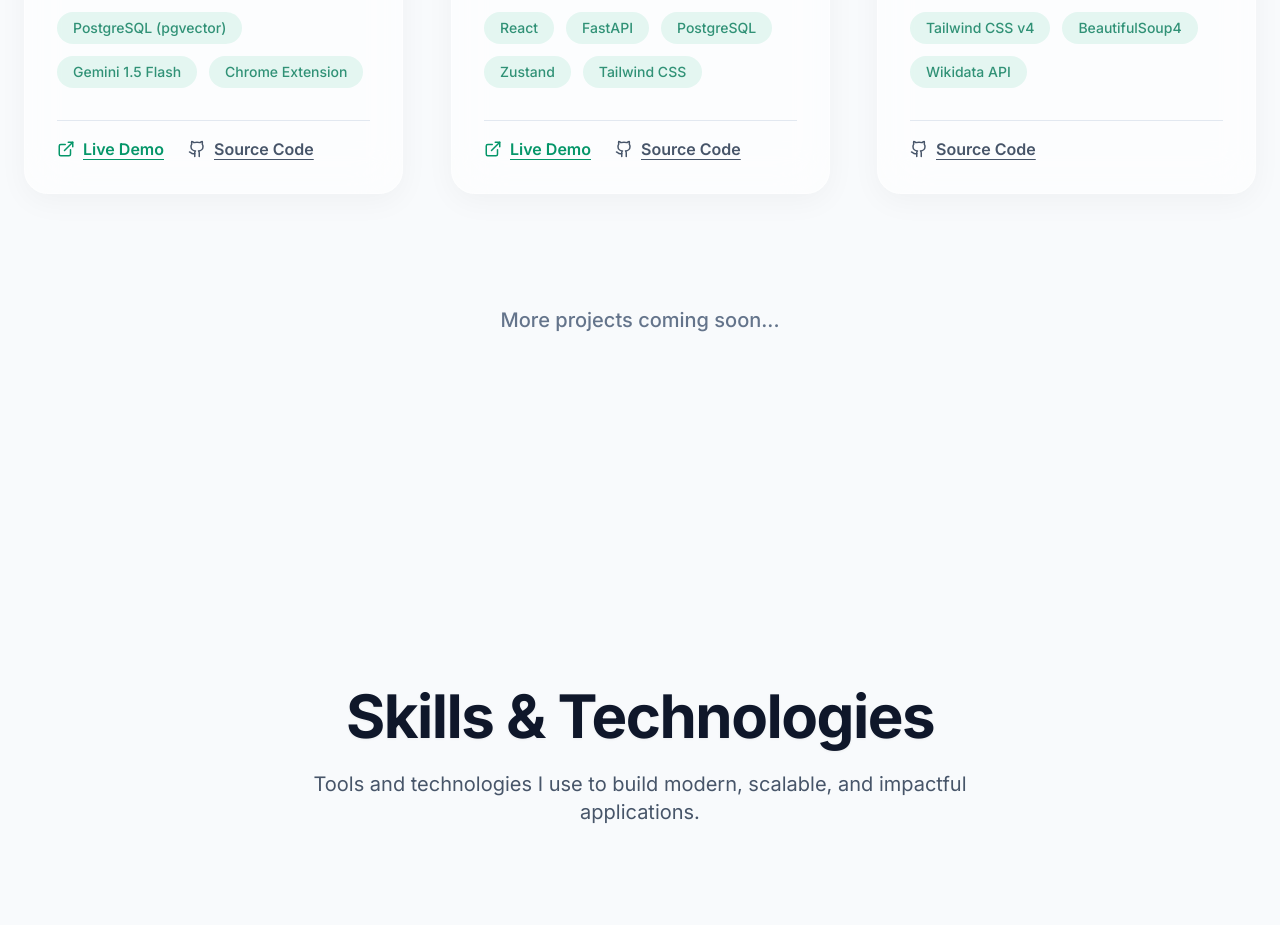
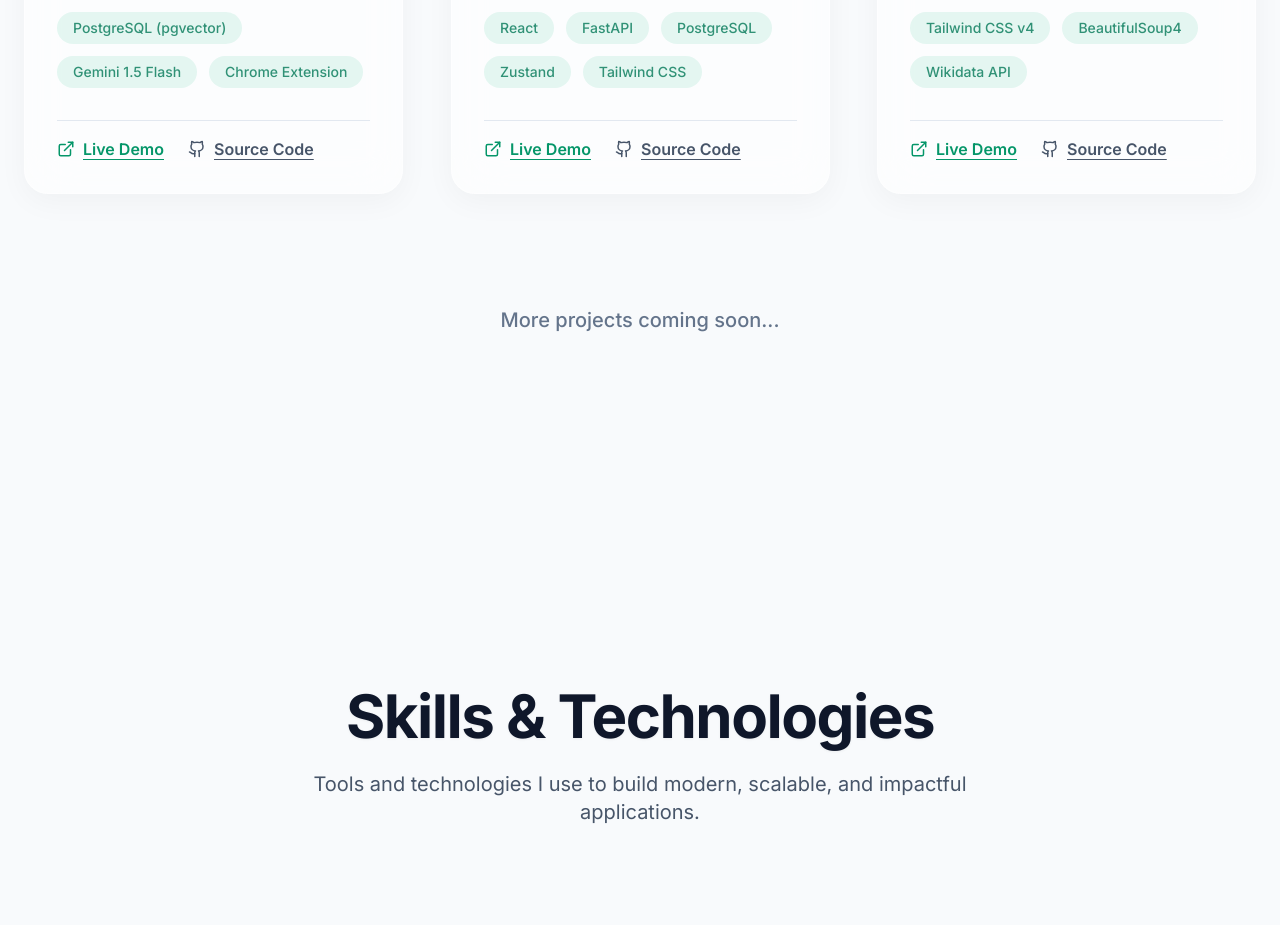
Before and after one commit to trghcj/my-portfolio, a React (Vite) app: page / in a window 1280 px wide. Shown: the part 2600-3525 px from the top of the page. Built offline with nearby package versions, Linux system fonts and the light colour scheme; no server answers.

Commit message:
Add live link to CollegeDB project

```diff
--- a/src/projects.js
+++ b/src/projects.js
@@ -43,7 +43,7 @@ export const projects = [
     title: "CollegeDB Engine – Automated University Data Pipeline",
     desc: "A high-performance full-stack data extraction pipeline designed to automate the enrichment of university datasets. Features asynchronous web scraping, intelligent entity resolution, and real-time data streaming.",
     tech: ["FastAPI", "Python", "Tailwind CSS v4", "BeautifulSoup4", "Wikidata API"],
-    live: "",
+    live: "https://collegedb-no3d.onrender.com/",
     github: "",
     image: "/CollegeDB.png"
   }
```
